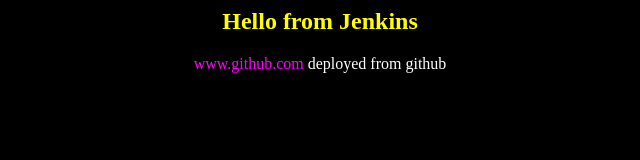
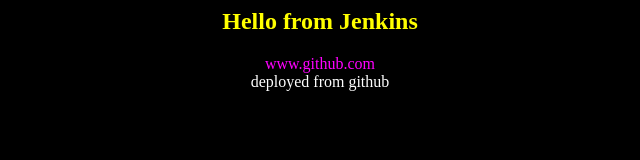
Before and after one commit to quezovercoatl/jenkins, a plain HTML site: page index.html in a window 1280 px wide. Shown: the whole page, without its empty margins (320-960 px from the left). Drawn offline with Linux system fonts and the light colour scheme.

Commit message:
index v3

```diff
--- a/index.html
+++ b/index.html
@@ -2,7 +2,7 @@
 <body bgcolor=black>
 <center>
 <h2><font color=yellow>Hello from Jenkins</font></h2>
-<font color=magenta>www.github.com</font>
+<font color=magenta>www.github.com</font><br>
 <font color=white>deployed from github</font>
 </body>
 </html>
```
